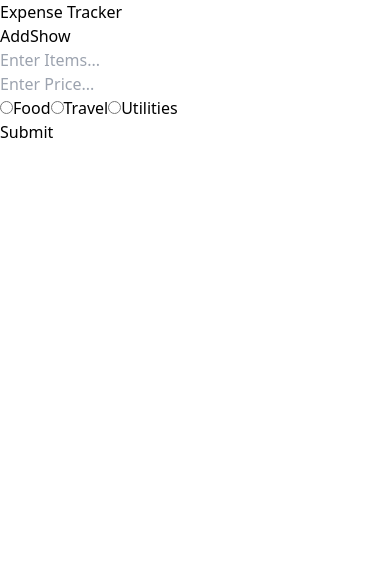
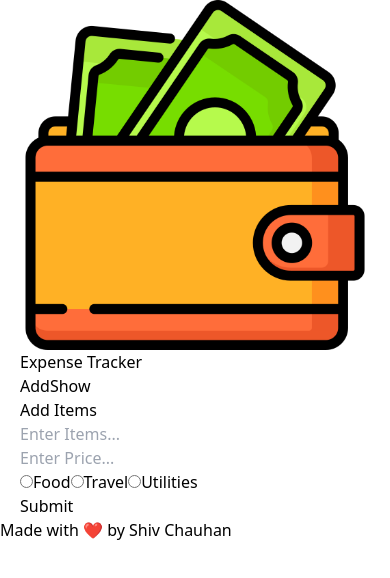
Before and after one commit to shivchauhan795/Expense-Tracker, a React (Vite) app: page /add in a window 390 px wide. Shown: the top 578 px of the page. Built offline with nearby package versions, Linux system fonts and the light colour scheme.

Commit message:
Footer added and some bug fized and navbar icon added

```diff
--- a/src/App.jsx
+++ b/src/App.jsx
@@ -50,7 +50,7 @@ function App() {
   };
 
   return (
-    <div className="flex flex-col flex-wrap justify-center items-center h-full gap-5 mt-5">
+    <div className="flex flex-col flex-wrap items-center min-h-[89vh] gap-5 mt-16">
       <h1 className='text-4xl font-bold text-wrap text-center'>Welcome to Expense Tracker</h1>
       <div className="flex gap-5 items-center">
         <span><strong>Total Expense:</strong></span>
@@ -58,6 +58,7 @@ function App() {
           Rs <input className='p-2 text-center' type="number" disabled value={totalExpense.toFixed(2)} />
         </div>
       </div>
+      {totalExpense > 0 &&
         <div className="flex flex-wrap justify-center items-center gap-16 p-6">
 
           <div className="category-expenses flex flex-col justify-center items-center gap-10">
@@ -85,6 +86,8 @@ function App() {
           </div>
 
         </div>
+      }
+      {!totalExpense && <div className='font-thin text-red-400'>No Data to display</div>}
     </div>
   )
 }
--- a/src/components/AddExpense.jsx
+++ b/src/components/AddExpense.jsx
@@ -69,13 +69,14 @@ const AddExpense = () => {
       />
       <ToastContainer />
 
-      <div className='flex justify-center items-center h-96'>
+      <div className='addExpense flex flex-wrap justify-center items-center min-h-[89vh]'>
         <div className='form flex flex-col gap-3'>
-          <div className="inputs flex gap-2">
+          <p className='font-bold uppercase text-3xl'>Add Items</p>
+          <div className="inputs flex gap-2 flex-wrap justify-center">
             <input className='border border-black pl-2' placeholder='Enter Items...' type='text' value={form.name} onChange={handleChange} name='name' />
             <input className='border border-black pl-2' placeholder='Enter Price...' type='number' value={form.price} onChange={handleChange} name='price' />
           </div>
-          <div className="radioButtons flex gap-3">
+          <div className="radioButtons flex flex-wrap gap-3">
             <input type="radio" id="food" name="category" value="Food" checked={form.category === "Food"} onChange={handleChange} />
             <label htmlFor="food">Food</label>
             <input type="radio" id="travel" name="category" value="Travel" checked={form.category === "Travel"} onChange={handleChange} />
@@ -83,7 +84,7 @@ const AddExpense = () => {
             <input type="radio" id="utilities" name="category" value="Utilities" checked={form.category === "Utilities"} onChange={handleChange} />
             <label htmlFor="utilities">Utilities</label>
           </div>
-          <input className='border border-black cursor-pointer' type='submit' value="Submit" onClick={handleSubmit} />
+          <input className='border border-black cursor-pointer w-auto' type='submit' value="Submit" onClick={handleSubmit} />
         </div>
       </div>
     </>
--- /dev/null
+++ b/src/components/Footer.jsx
@@ -0,0 +1,11 @@
+import React from 'react'
+
+const Footer = () => {
+  return (
+    <div className='bg-slate-700 text-center text-2xl text-white p-3'>
+      Made with &#10084; by <a href="https://www.linkedin.com/in/shivchauhan795/" target='_blank'>Shiv Chauhan</a>
+    </div>
+  )
+}
+
+export default Footer
--- a/src/components/Navbar.jsx
+++ b/src/components/Navbar.jsx
@@ -1,12 +1,18 @@
 import React from 'react'
 import { Link } from 'react-router-dom'
+import favicon from "../assets/favicon.png"
 
 const Navbar = () => {
   return (
-    <div className='flex justify-between bg-slate-700 text-white h-14 items-center px-28'>
-      <h2 className='text-2xl uppercase'>
-        <Link to={"/"}>Expense Tracker</Link>
-      </h2>
+    <div className='navbar flex justify-between bg-slate-700 text-white h-14 items-center px-28'>
+      <Link to={"/"}>
+        <div className="flex gap-2 justify-center items-center">
+          <img className='size-10' src={favicon} />
+          <h2 className='text-2xl uppercase'>
+            Expense Tracker
+          </h2>
+        </div>
+      </Link>
       <div className="navItems flex gap-3">
         <Link to={"/add"}>Add</Link>
         <Link to={"/show"}>Show</Link>
--- a/src/components/ShowExpense.jsx
+++ b/src/components/ShowExpense.jsx
@@ -79,7 +79,7 @@ const ShowExpense = () => {
         transition="Bounce"
       />
       <ToastContainer />
-      <div className='flex flex-col items-center gap-5 p-10'>
+      <div className='flex flex-col flex-wrap items-center gap-5 p-10 min-h-[89vh] w-auto overflow-scroll'>
         <div className="filter">
           <select name="category" id="category" className='border border-black' onChange={handleFilter}>
             <option value="">No Filter</option>
--- a/src/index.css
+++ b/src/index.css
@@ -1,3 +1,18 @@
 @tailwind base;
 @tailwind components;
 @tailwind utilities;
+
+@media (max-width:650px) {
+    .navbar {
+        width: 100vw;
+        padding-left: 20px;
+        padding-right: 20px;
+    }
+}
+
+@media (max-width:415px) {
+    .addExpense {
+        padding-left: 20px;
+        padding-right: 20px;
+    }
+}
```
Also changed, not shown: src/main.jsx (+4 -3 lines). Lines whose indentation alone changed are shown as unchanged.
